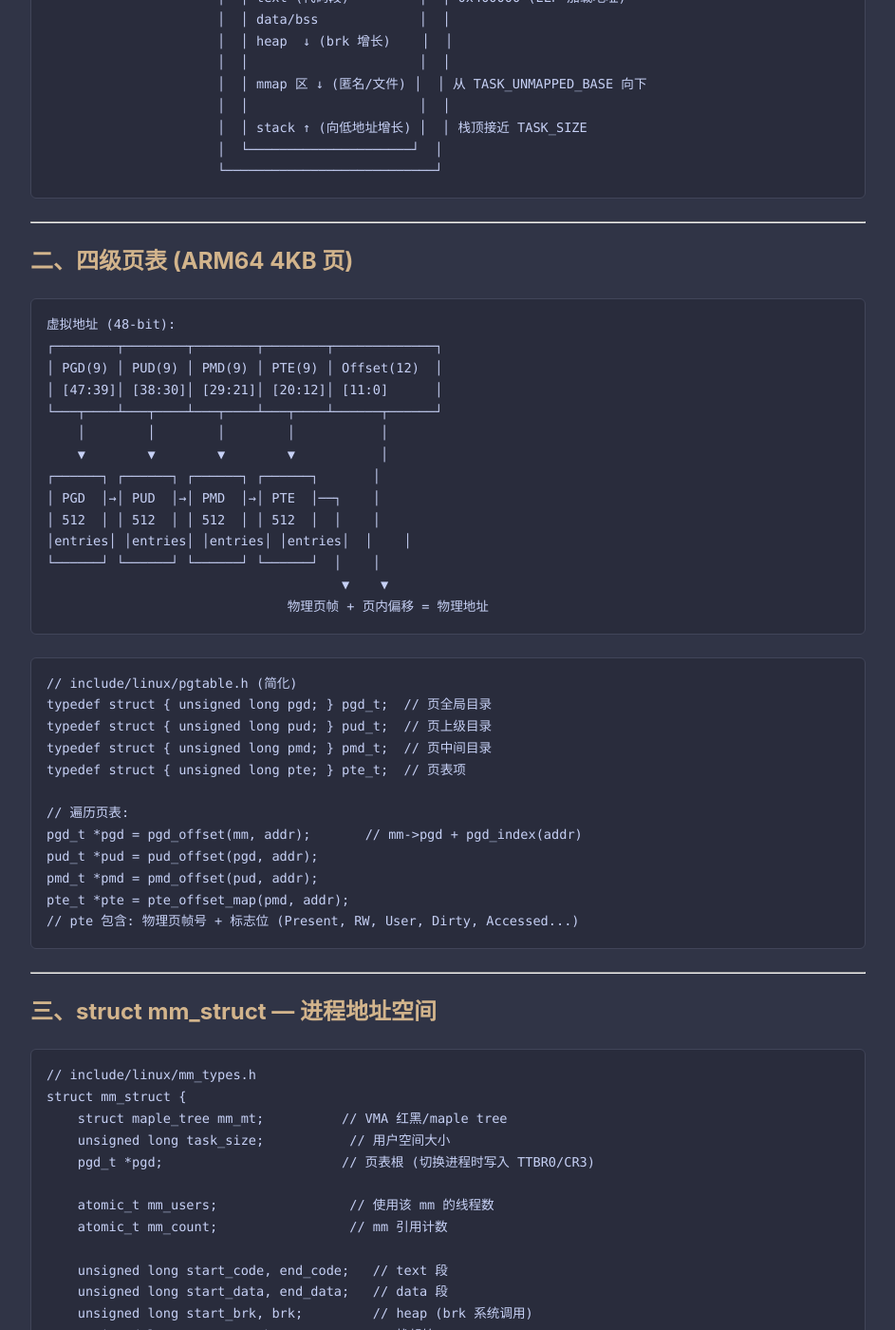
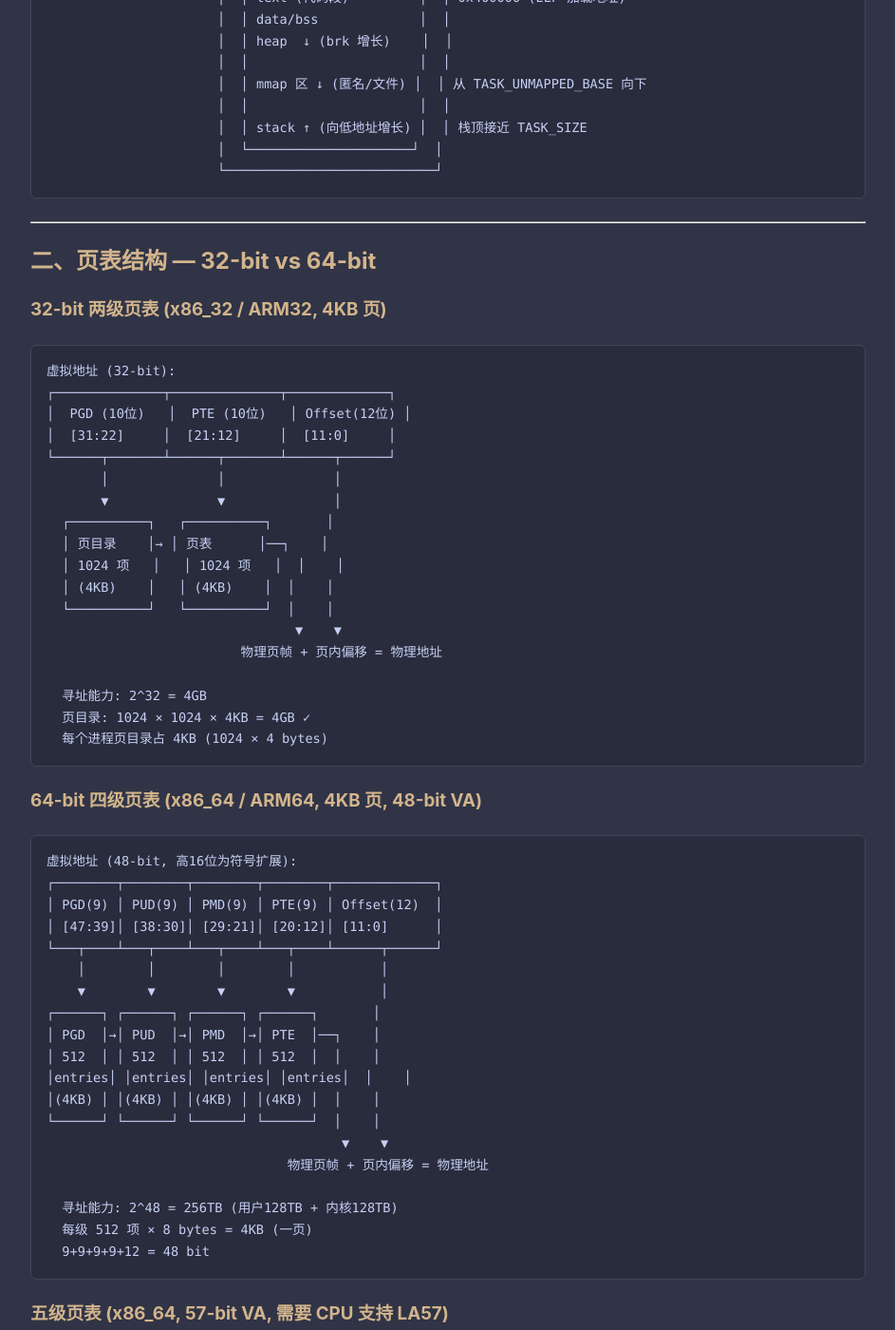
Before and after one commit to wangxiaolei12/wangxiaolei12.github.io, a Jekyll site: the page built from _posts/memory-subsystem/2026-06-12-virtual-memory-overview.md, in a window 1280 px wide and 1400 px high, scrolled down 905 px. Shown: the whole window at 95% size, without its empty margins (168-1111 px from the left). Built offline with Jekyll 4.4.1, drawn with Linux system fonts in a browser that asks for light colours; some of the changed text lies outside the part shown.

Commit message:
Memory series: rewrite physical mem (32/64-bit zones, HIGHMEM), add 32-bit page table to virtual mem

````diff
--- a/_posts/memory-subsystem/2026-06-12-virtual-memory-overview.md
+++ b/_posts/memory-subsystem/2026-06-12-virtual-memory-overview.md
@@ -46,10 +46,35 @@ excerpt: "Linux 虚拟内存体系：用户/内核地址空间布局、四级页
 
 ---
 
-## 二、四级页表 (ARM64 4KB 页)
+## 二、页表结构 — 32-bit vs 64-bit
+
+### 32-bit 两级页表 (x86_32 / ARM32, 4KB 页)
 
 ```
-虚拟地址 (48-bit):
+虚拟地址 (32-bit):
+┌──────────────┬──────────────┬─────────────┐
+│  PGD (10位)   │  PTE (10位)   │ Offset(12位) │
+│  [31:22]     │  [21:12]     │  [11:0]     │
+└──────┬───────┴──────┬───────┴──────┬──────┘
+       │              │              │
+       ▼              ▼              │
+  ┌──────────┐   ┌──────────┐       │
+  │ 页目录    │→ │ 页表      │──┐    │
+  │ 1024 项   │   │ 1024 项   │  │    │
+  │ (4KB)    │   │ (4KB)    │  │    │
+  └──────────┘   └──────────┘  │    │
+                                ▼    ▼
+                         物理页帧 + 页内偏移 = 物理地址
+
+  寻址能力: 2^32 = 4GB
+  页目录: 1024 × 1024 × 4KB = 4GB ✓
+  每个进程页目录占 4KB (1024 × 4 bytes)
+```
+
+### 64-bit 四级页表 (x86_64 / ARM64, 4KB 页, 48-bit VA)
+
+```
+虚拟地址 (48-bit, 高16位为符号扩展):
 ┌────────┬────────┬────────┬────────┬─────────────┐
 │ PGD(9) │ PUD(9) │ PMD(9) │ PTE(9) │ Offset(12)  │
 │ [47:39]│ [38:30]│ [29:21]│ [20:12]│ [11:0]      │
@@ -60,19 +85,49 @@ excerpt: "Linux 虚拟内存体系：用户/内核地址空间布局、四级页
 │ PGD  │→│ PUD  │→│ PMD  │→│ PTE  │──┐    │
 │ 512  │ │ 512  │ │ 512  │ │ 512  │  │    │
 │entries│ │entries│ │entries│ │entries│  │    │
+│(4KB) │ │(4KB) │ │(4KB) │ │(4KB) │  │    │
 └──────┘ └──────┘ └──────┘ └──────┘  │    │
                                       ▼    ▼
                                物理页帧 + 页内偏移 = 物理地址
+
+  寻址能力: 2^48 = 256TB (用户128TB + 内核128TB)
+  每级 512 项 × 8 bytes = 4KB (一页)
+  9+9+9+9+12 = 48 bit
 ```
 
+### 五级页表 (x86_64, 57-bit VA, 需要 CPU 支持 LA57)
+
+```
+┌────────┬────────┬────────┬────────┬────────┬─────────────┐
+│ PGD(9) │ P4D(9) │ PUD(9) │ PMD(9) │ PTE(9) │ Offset(12)  │
+│[56:48] │[47:39] │[38:30] │[29:21] │[20:12] │  [11:0]     │
+└────────┴────────┴────────┴────────┴────────┴─────────────┘
+  寻址能力: 2^57 = 128PB
+```
+
+### 对比总结
+
+| | 32-bit | 64-bit (48VA) | 64-bit (57VA) |
+|---|---|---|---|
+| 页表级数 | 2级 | 4级 | 5级 |
+| 每级索引位数 | 10 bit | 9 bit | 9 bit |
+| 每级项数 | 1024 | 512 | 512 |
+| 页内偏移 | 12 bit | 12 bit | 12 bit |
+| 虚拟地址位数 | 32 | 48 | 57 |
+| 寻址范围 | 4GB | 256TB | 128PB |
+| 内核名称 | PGD→PTE | PGD→PUD→PMD→PTE | PGD→P4D→PUD→PMD→PTE |
+
+### Linux 页表遍历代码
+
 ```c
-// include/linux/pgtable.h (简化)
+// include/linux/pgtable.h
 typedef struct { unsigned long pgd; } pgd_t;  // 页全局目录
+typedef struct { unsigned long p4d; } p4d_t;  // 页四级目录 (5级页表)
 typedef struct { unsigned long pud; } pud_t;  // 页上级目录
 typedef struct { unsigned long pmd; } pmd_t;  // 页中间目录
 typedef struct { unsigned long pte; } pte_t;  // 页表项
 
-// 遍历页表:
+// 遍历页表 (通用，4/5级自适应):
 pgd_t *pgd = pgd_offset(mm, addr);       // mm->pgd + pgd_index(addr)
 pud_t *pud = pud_offset(pgd, addr);
 pmd_t *pmd = pmd_offset(pud, addr);
````
